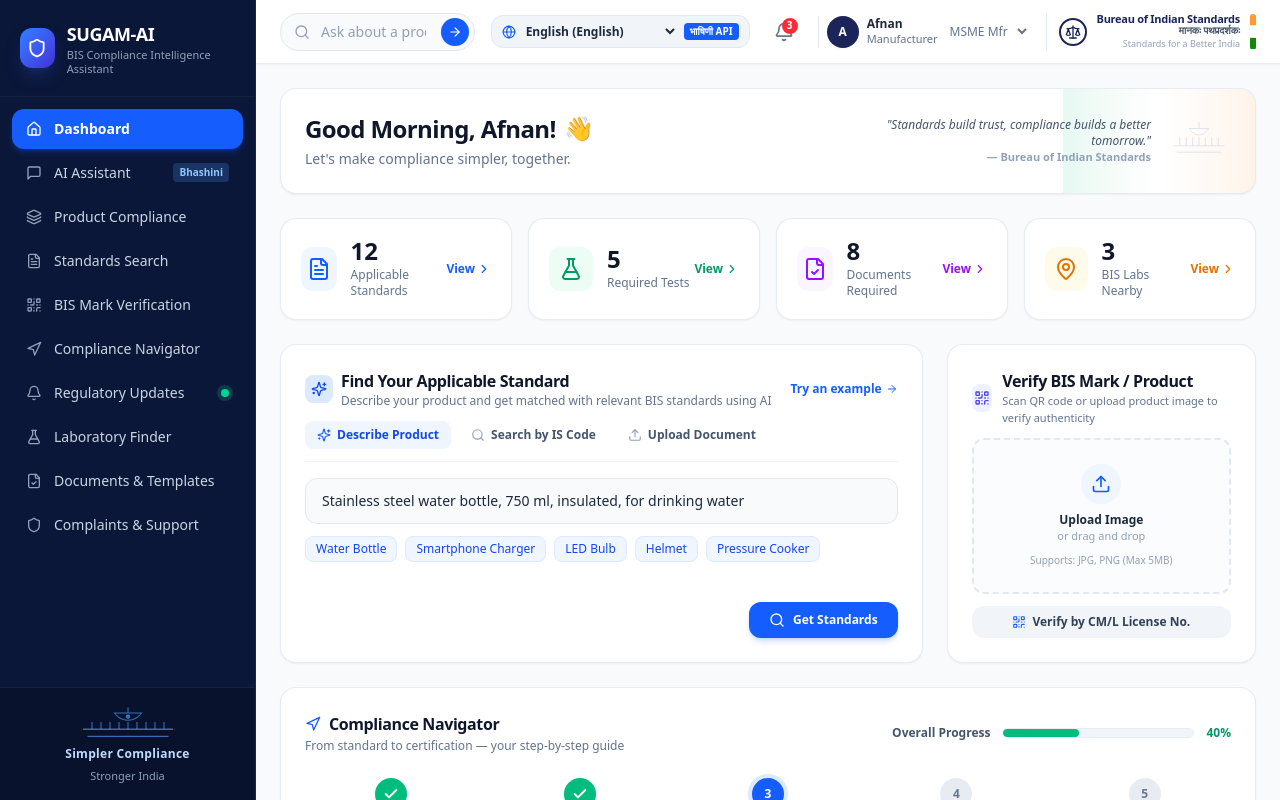
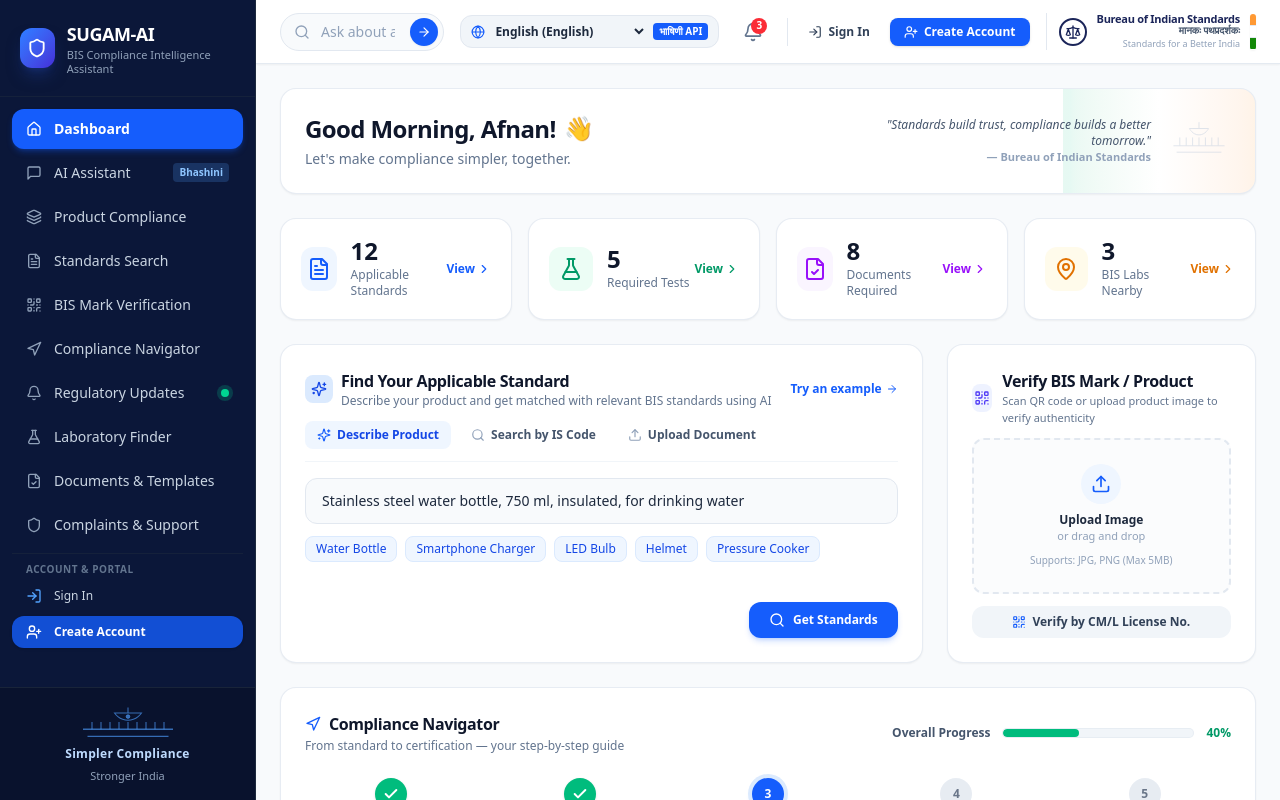
Before and after one commit to TheAfnan/sugam, a Next.js app: page / in a window 1280 px wide. Built offline with nearby package versions, Linux system fonts and the light colour scheme.

Commit message:
feat: add direct Sign In and Create Account access on hero dashboard

```diff
--- a/app/page.tsx
+++ b/app/page.tsx
@@ -1,6 +1,7 @@
 'use client'
 
 import React, { useState } from 'react';
+import Link from 'next/link';
 import {
   Shield, Search, Bell, Sparkles, CheckCircle2, ChevronRight,
   FlaskConical, FileText, MapPin, AlertCircle, ArrowRight,
@@ -8,12 +9,16 @@
   Settings, HelpCircle, ExternalLink, Download, Check, AlertTriangle,
   FileCheck, Building2, User, Mic, MicOff, RefreshCw, Eye, ThumbsUp,
   X, Scale, ChevronDown, CheckSquare, Square, Info, Clock, DollarSign,
-  Share2, Printer, BookOpen, Send, Languages, Globe, Volume2
+  Share2, Printer, BookOpen, Send, Languages, Globe, Volume2,
+  LogIn, UserPlus, LogOut
 } from 'lucide-react';
 import { BIS_STANDARDS_DB, VERIFIED_LICENSES_DB, REGULATORY_UPDATES, BISStandard } from '@/lib/sugam-data';
 import { BHASHINI_LANGUAGES, REGIONAL_GREETINGS } from '@/lib/bhashini';
+import { useAuth } from '@/lib/useAuth';
 
 export default function SugamApp() {
+  const { user, isAuthenticated, logout } = useAuth();
+
   // Navigation State
   const [activeTab, setActiveTab] = useState<string>('dashboard');
   const [selectedStandard, setSelectedStandard] = useState<BISStandard>(BIS_STANDARDS_DB[0]);
@@ -270,6 +275,48 @@
                 </button>
               );
             })}
+
+            {/* Auth Navigation Links */}
+            <div className="pt-2 mt-2 border-t border-slate-800/60">
+              <div className="text-[10px] font-bold uppercase tracking-wider text-slate-500 px-3.5 mb-1">
+                Account & Portal
+              </div>
+              {isAuthenticated ? (
+                <div className="space-y-1">
+                  <Link
+                    href="/dashboard"
+                    className="w-full flex items-center gap-3 px-3.5 py-2 rounded-xl text-xs font-medium text-blue-300 hover:bg-slate-800/60 hover:text-white transition-all"
+                  >
+                    <Home className="w-4 h-4 text-blue-400" />
+                    <span>My Dashboard</span>
+                  </Link>
+                  <button
+                    onClick={logout}
+                    className="w-full flex items-center gap-3 px-3.5 py-2 rounded-xl text-xs font-medium text-red-400 hover:bg-red-950/30 hover:text-red-300 transition-all text-left"
+                  >
+                    <LogOut className="w-4 h-4 text-red-400" />
+                    <span>Sign Out</span>
+                  </button>
+                </div>
+              ) : (
+                <div className="space-y-1">
+                  <Link
+                    href="/login"
+                    className="w-full flex items-center gap-3 px-3.5 py-2 rounded-xl text-xs font-medium text-slate-300 hover:bg-slate-800/60 hover:text-white transition-all"
+                  >
+                    <LogIn className="w-4 h-4 text-blue-400" />
+                    <span>Sign In</span>
+                  </Link>
+                  <Link
+                    href="/signup"
+                    className="w-full flex items-center gap-3 px-3.5 py-2 rounded-xl text-xs font-semibold text-white bg-blue-600/80 hover:bg-blue-600 transition-all shadow-sm"
+                  >
+                    <UserPlus className="w-4 h-4 text-white" />
+                    <span>Create Account</span>
+                  </Link>
+                </div>
+              )}
+            </div>
           </nav>
         </div>
 
@@ -364,28 +411,62 @@
               </span>
             </button>
 
-            {/* User Profile Chip with Role Dropdown */}
+            {/* Auth / Account Controls */}
+            {isAuthenticated ? (
               <div className="flex items-center gap-2 pl-2 border-l border-slate-200">
-              <div className="w-8 h-8 rounded-full bg-[#1b2559] text-white flex items-center justify-center font-bold text-xs shadow-xs">
-                A
+                <Link
+                  href="/dashboard"
+                  className="flex items-center gap-2 hover:opacity-85 transition group"
+                  title="Go to Dashboard"
+                >
+                  <div className="w-8 h-8 rounded-full bg-[#1b2559] text-white flex items-center justify-center font-bold text-xs shadow-xs group-hover:ring-2 group-hover:ring-blue-400">
+                    {(user?.name || 'A').charAt(0).toUpperCase()}
                   </div>
                   <div className="hidden md:block text-left text-xs">
-                <div className="font-bold text-slate-800">Afnan</div>
+                    <div className="font-bold text-slate-800 group-hover:text-blue-600 transition-colors">
+                      {user?.name || 'Afnan'}
+                    </div>
                     <div className="text-[11px] text-slate-500 font-medium capitalize">
-                  {userRole === 'manufacturer' ? 'Manufacturer' : userRole === 'officer' ? 'BIS Officer' : 'Citizen'}
-                </div>
-              </div>
+                      {user?.role || (userRole === 'manufacturer' ? 'Manufacturer' : userRole === 'officer' ? 'BIS Officer' : 'Citizen')}
+                    </div>
+                  </div>
+                </Link>
                 <select
                   value={userRole}
                   onChange={(e: any) => setUserRole(e.target.value)}
-                className="text-xs bg-transparent border-0 text-slate-500 cursor-pointer focus:ring-0 p-0 pr-1 font-medium"
+                  className="text-xs bg-transparent border-0 text-slate-500 cursor-pointer focus:ring-0 p-0 pr-1 font-medium hidden sm:inline-block"
                   title="Switch Persona"
                 >
                   <option value="manufacturer">MSME Mfr</option>
                   <option value="officer">BIS Officer</option>
                   <option value="consumer">Consumer</option>
                 </select>
-            </div>
+                <button
+                  onClick={logout}
+                  className="p-1.5 text-slate-400 hover:text-red-600 hover:bg-red-50 rounded-lg transition"
+                  title="Sign Out"
+                >
+                  <LogOut className="w-4 h-4" />
+                </button>
+              </div>
+            ) : (
+              <div className="flex items-center gap-2 pl-2 border-l border-slate-200">
+                <Link
+                  href="/login"
+                  className="flex items-center gap-1.5 px-3 py-1.5 text-xs font-semibold text-slate-700 hover:text-blue-600 hover:bg-slate-100 rounded-lg transition"
+                >
+                  <LogIn className="w-3.5 h-3.5" />
+                  <span>Sign In</span>
+                </Link>
+                <Link
+                  href="/signup"
+                  className="flex items-center gap-1.5 px-3.5 py-1.5 text-xs font-semibold text-white bg-blue-600 hover:bg-blue-700 rounded-lg shadow-sm transition"
+                >
+                  <UserPlus className="w-3.5 h-3.5" />
+                  <span>Create Account</span>
+                </Link>
+              </div>
+            )}
 
             {/* BIS Official Header Graphic with Tricolor Strip */}
             <div className="hidden lg:flex items-center gap-2.5 pl-3 border-l border-slate-200">
```
Lines whose indentation alone changed are shown as unchanged.
